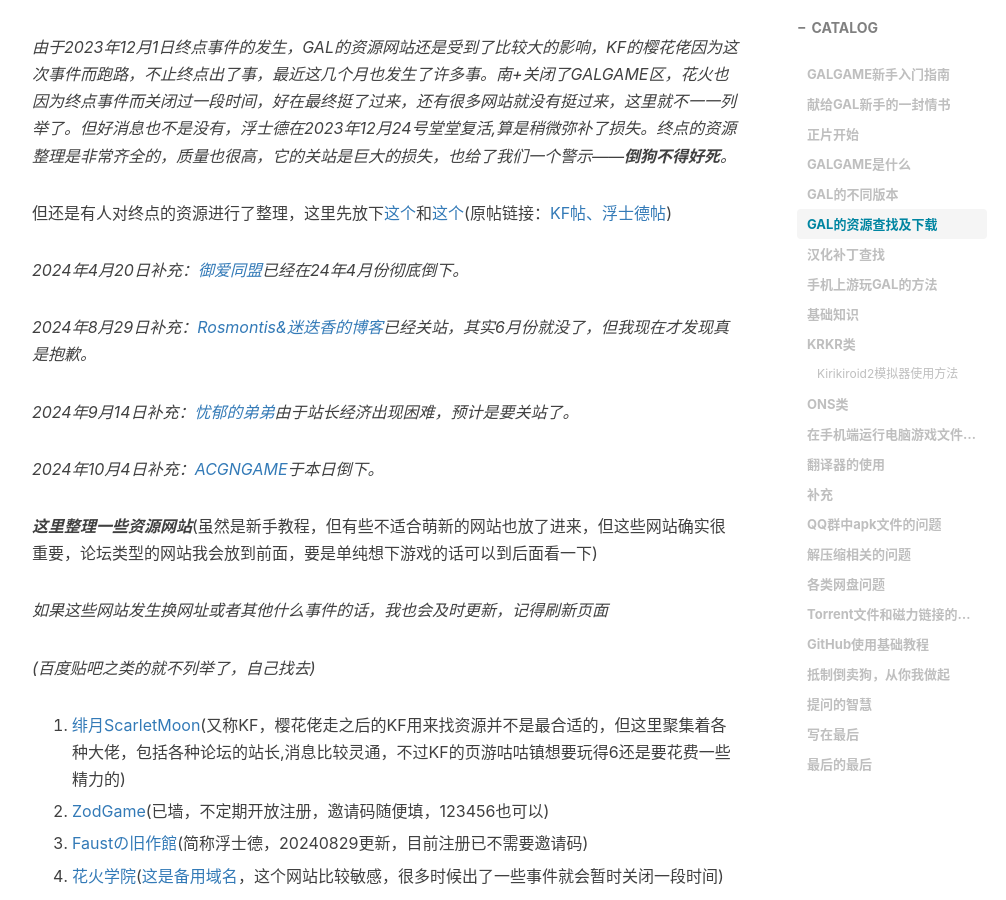
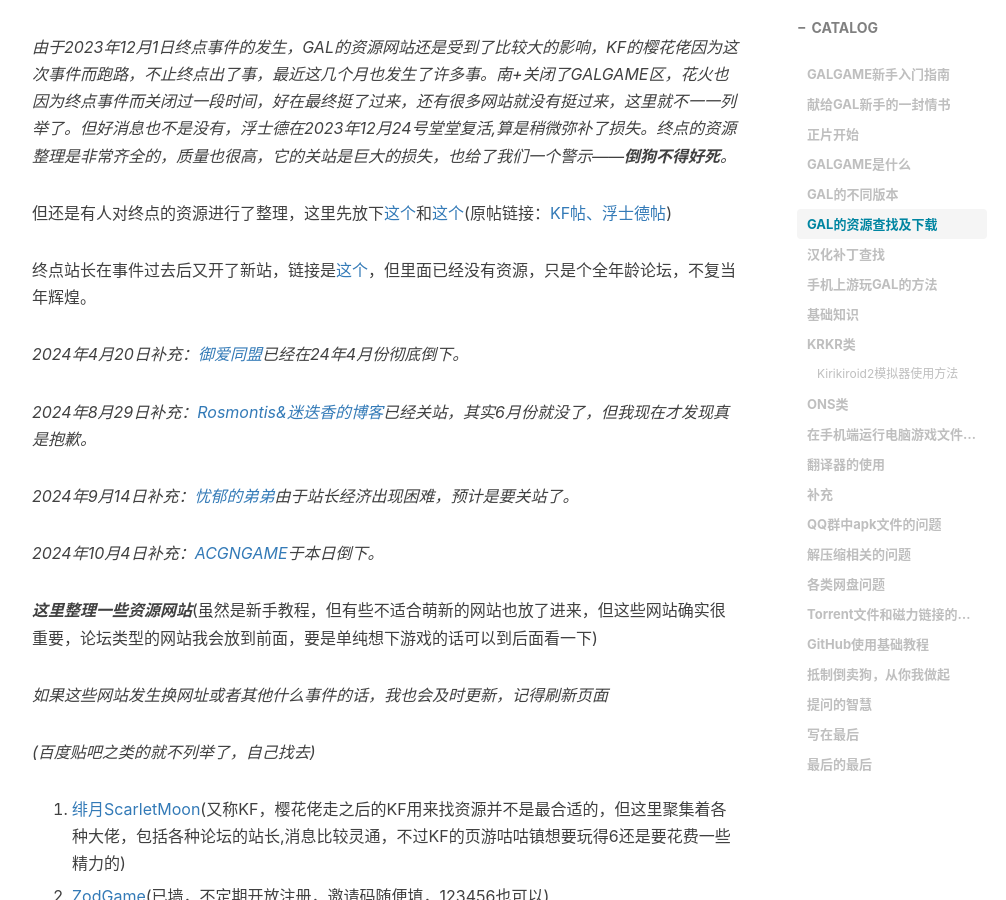
Before and after one commit to Xsunake/xsunake.github.io, a Jekyll site: the page built from _posts/2024-04-20-GALGAME新手入门指南.md, in a window 1280 px wide and 900 px high, scrolled down 2145 px. Shown: the whole window, without its empty margins (233-1239 px from the left). Built offline with Jekyll 4.4.1, drawn with Linux system fonts in a browser that asks for light colours; nearby versions of some CDN libraries; comment, search, counter and statistics services are not loaded; some of the changed lines change nothing that is shown.

Commit message:
更新 2024-04-20-GALGAME新手入门指南.md

```diff
--- a/_posts/2024-04-20-GALGAME新手入门指南.md
+++ b/_posts/2024-04-20-GALGAME新手入门指南.md
@@ -60,6 +60,8 @@
 
 但还是有人对终点的资源进行了整理，这里先放下<a href="https://pixeldrain.com/l/GFG2LfQx" target="_blank">这个</a>和<a href="https://05fx.022016.xyz/Galgame%E6%B1%89%E5%8C%96%E5%90%88%E9%9B%86" target="_blank">这个</a>(原帖链接：<a href="https://bbs.kfpromax.com/read.php?tid=1045570&sf=ef3" target="_blank">KF帖、<a href="https://www.erogame.space/article/hans/50199.html" target="_blank">浮士德帖</a>)
 
+终点站长在事件过去后又开了新站，链接是<a href="https://bbs.drdian.net/" target="_blank">这个</a>，但里面已经没有资源，只是个全年龄论坛，不复当年辉煌。
+
 _2024年4月20日补充：<a href="https://www.ai2moe.org/" target="_blank">御爱同盟</a>已经在24年4月份彻底倒下。_
 
 _2024年8月29日补充：<a href="https://rosmontis.com/" target="_blank">Rosmontis&迷迭香的博客</a>已经关站，其实6月份就没了，但我现在才发现真是抱歉。_
@@ -100,7 +102,7 @@
 
 13. <a href="https://www.mikocon.com/" target="_blank">Mikocon</a>(已墙，都是日文，不推荐萌新使用)
 
-14. <a href="https://www.yngal.com/" target="_blank">初音的青葱</a>(<a href="https://xygalgame.com/" target="_blank">这是发布页</a>)
+14. <a href="https://www.fufugal.com/" target="_blank">初音的青葱</a>(<a href="https://xygalgame.com/" target="_blank">这是发布页</a>)
 
 15. <a href="https://www.touchgal.io/" target="_blank">TouchGAL</a>(非常简单粗暴的网站，适合单纯想找游戏玩的萌新)
 
```
